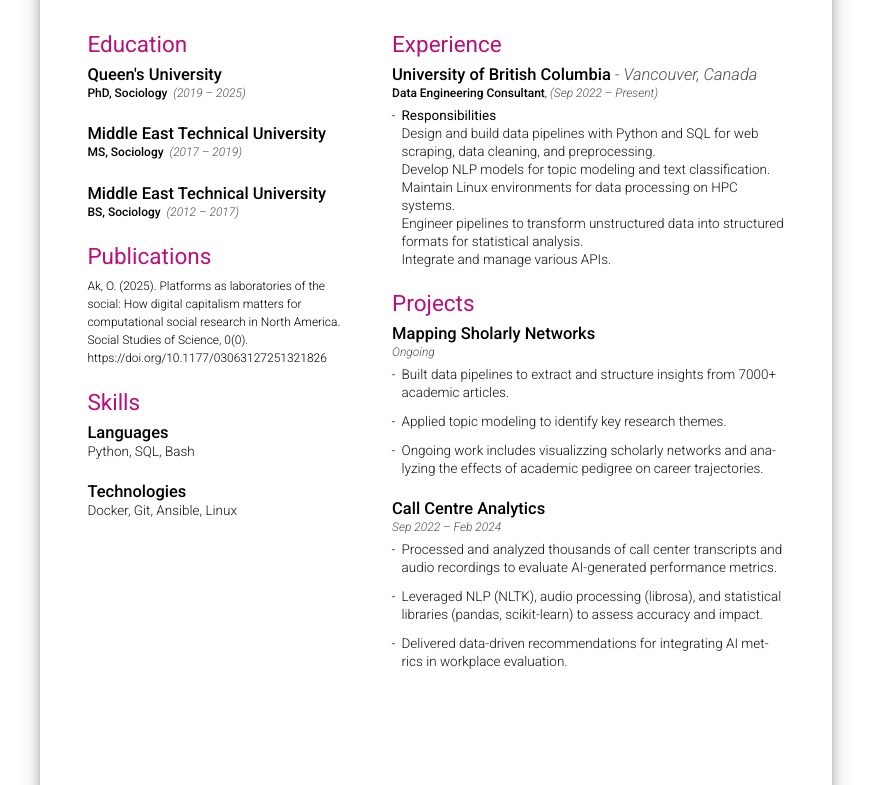
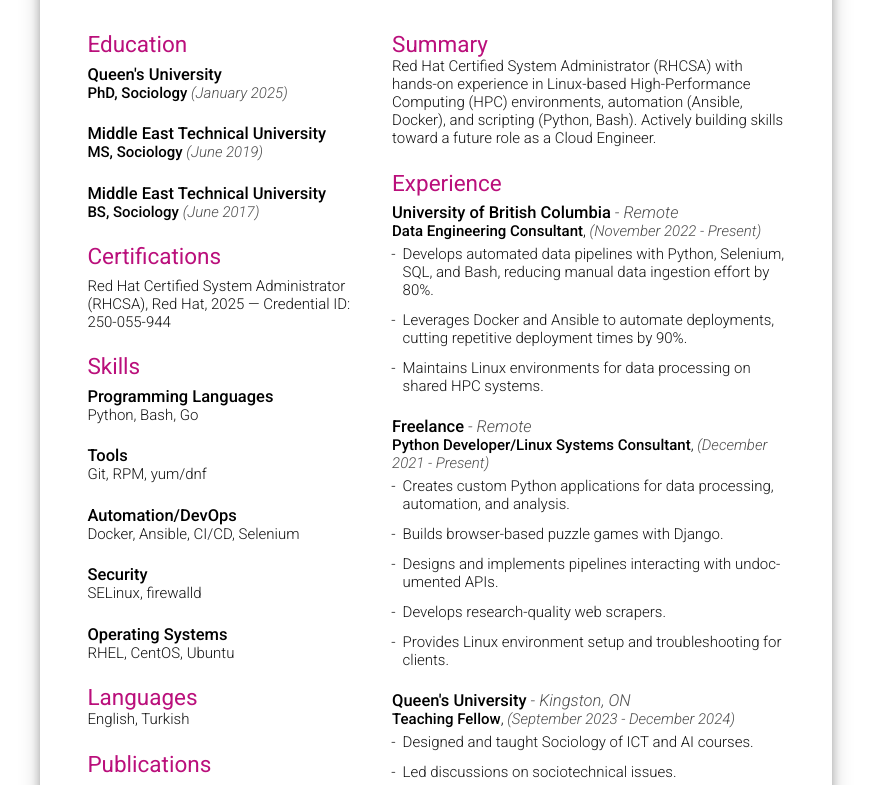
Before and after one commit to onurhanak/OnlineCV, a plain HTML site: page index.html in a window 1280 px wide. Shown: the part 145-930 px from the top of the page, without its empty margins (204-1075 px from the left). Drawn offline with Linux system fonts and the light colour scheme.

Commit message:
new html

```diff
--- a/index.html
+++ b/index.html
@@ -10,197 +10,156 @@
     <div id="a4">
       <div id="header">
         <div id="title"><span>Onurhan</span> Ak</div>
+
                 <div id="info">
                     <div>
                         <a href="https://www.linkedin.com/in/onurhanak">
-                            <i class="fab fa-linkedin"></i> linkedin
+                            <i class="fab fa-linkedin"></i>
                         </a>
                     </div>
                     <div>
                         <a href="https://github.com/onurhanak/">
-                            <i class="fab fa-github"></i> github
+                            <i class="fab fa-github"></i>
                         </a>
                     </div>
                 </div>
+
       </div>
+
       <div id="col-layout">
         <div id="first-col">
           <div>
-                        <div class="section-head first">Experience</div>
+            <div class="section-head first">Summary</div>
+            <div class="cv-entry-desc">
+              Red Hat Certified System Administrator (RHCSA) with hands-on experience in Linux-based High-Performance Computing (HPC) environments, automation (Ansible, Docker), and scripting (Python, Bash). Actively building skills toward a future role as a Cloud Engineer.
+            </div>
+
+            <div class="section-head">Experience</div>
+
             <div class="cv-entry">
               <div class="cv-entry-heading">
-                                <strong>University of British Columbia</strong
-                                ><em> - Vancouver, Canada</em>
+                <strong>University of British Columbia</strong><em> - Remote</em>
               </div>
               <div class="cv-entry-byline">
-                                <strong>Data Engineering Consultant</strong>,
-                                <em>(Sep 2022 – Present)</em>
+                <strong>Data Engineering Consultant</strong>, <em>(November 2022 - Present)</em>
               </div>
               <div class="cv-entry-desc">
               <ul>
-                                    <li>
-                                        <strong class="subheading"
-                                            >Responsibilities</strong
-                                        >
-                                        <p>
-                                            Design and build data pipelines with
-                                            Python and SQL for web scraping,
-                                            data cleaning, and preprocessing.
-                                        </p>
-                                        <p>
-                                            Develop NLP models for topic
-                                            modeling and text classification.
-                                        </p>
-                                        <p>
-                                            Maintain Linux environments for data
-                                            processing on HPC systems.
-                                        </p>
-                                        <p>
-                                            Engineer pipelines to transform
-                                            unstructured data into structured
-                                            formats for statistical analysis.
-                                        </p>
-                                        <p>
-                                            Integrate and manage various APIs.
-                                        </p>
-                                    </li>
+                <li>Develops automated data pipelines with Python, Selenium, SQL, and Bash, reducing manual data ingestion effort by 80%.</li>
+                <li>Leverages Docker and Ansible to automate deployments, cutting repetitive deployment times by 90%.</li>
+                <li>Maintains Linux environments for data processing on shared HPC systems.</li>
               </ul>
-                            </div>
-                        </div>
-                        <div class="section-head">Projects</div>
-                        <div class="cv-entry">
-                            <a class="wrapper" href="#">
-                                <div class="cv-entry-heading">
-                                    <strong>Mapping Sholarly Networks</strong>
-                                </div>
-                                <div class="cv-entry-byline">
-                                    <em>Ongoing</em>
-                                </div>
-                                <div class="cv-entry-desc">
-                                    <ul>
-                                        <li>
-                                            Built data pipelines to extract and
-                                            structure insights from 7000+
-                                            academic articles.
-                                        </li>
-                                        <li>
-                                            Applied topic modeling to identify
-                                            key research themes.
-                                        </li>
-                                        <li>
-                                            Ongoing work includes visualizzing
-                                            scholarly networks and analyzing the
-                                            effects of academic pedigree on
-                                            career trajectories.
-                                        </li>
-                                    </ul>
-                                </div>
-                            </a>
-                        </div>
-                        <div class="cv-entry">
-                            <a class="wrapper" href="#">
-                                <div class="cv-entry-heading">
-                                    <strong>Call Centre Analytics</strong>
-                                </div>
-                                <div class="cv-entry-byline">
-                                    <em>Sep 2022 – Feb 2024</em>
-                                </div>
-
-                                <div class="cv-entry-desc">
-                                    <ul>
-                                        <li>
-                                            Processed and analyzed thousands of
-                                            call center transcripts and audio
-                                            recordings to evaluate AI-generated
-                                            performance metrics.
-                                        </li>
-                                        <li>
-                                            Leveraged NLP (NLTK), audio
-                                            processing (librosa), and
-                                            statistical libraries (pandas,
-                                            scikit-learn) to assess accuracy and
-                                            impact.
-                                        </li>
-                                        <li>
-                                            Delivered data-driven
-                                            recommendations for integrating AI
-                                            metrics in workplace evaluation.
-                                        </li>
-                                    </ul>
-                                </div>
-                            </a>
-                        </div>
-                    </div>
-                </div>
-                <div id="second-col">
-                    <div>
-                        <div class="section-head first">Education</div>
-                        <div class="cv-entry">
-                            <div class="cv-entry-heading">
-                                <strong>Queen's University</strong>
-                            </div>
-
-                            <div class="cv-entry-byline">
-                                <strong>PhD, Sociology</strong>
-                                <em> &nbsp;(2019 – 2025)</em>
-                            </div>
-                        </div>
-                        <div class="cv-entry">
-                            <div class="cv-entry-heading">
-                                <strong
-                                    >Middle East Technical University</strong
-                                >
-                            </div>
-
-                            <div class="cv-entry-byline">
-                                <strong>MS, Sociology</strong>
-                                <em> &nbsp;(2017 – 2019)</em>
-                            </div>
               </div>
             </div>
 
             <div class="cv-entry">
               <div class="cv-entry-heading">
-                            <strong>Middle East Technical University</strong>
+                <strong>Freelance</strong><em> - Remote</em>
               </div>
-
               <div class="cv-entry-byline">
-                            <strong>BS, Sociology</strong>
-                            <em> &nbsp;(2012 – 2017)</em>
+                <strong>Python Developer/Linux Systems Consultant</strong>, <em>(December 2021 - Present)</em>
+              </div>
+              <div class="cv-entry-desc">
+              <ul>
+                <li>Creates custom Python applications for data processing, automation, and analysis.</li>
+                <li>Builds browser-based puzzle games with Django.</li>
+                <li>Designs and implements pipelines interacting with undocumented APIs.</li>
+                <li>Develops research-quality web scrapers.</li>
+                <li>Provides Linux environment setup and troubleshooting for clients.</li>
+              </ul>
               </div>
             </div>
 
+            <div class="cv-entry">
+              <div class="cv-entry-heading">
+                <strong>Queen's University</strong><em> - Kingston, ON</em>
+              </div>
+              <div class="cv-entry-byline">
+                <strong>Teaching Fellow</strong>, <em>(September 2023 - December 2024)</em>
+              </div>
+              <div class="cv-entry-desc">
+              <ul>
+                <li>Designed and taught Sociology of ICT and AI courses.</li>
+                <li>Led discussions on sociotechnical issues.</li>
+              </ul>
+              </div>
+            </div>
+
+            <div class="cv-entry">
+              <div class="cv-entry-heading">
+                <strong>Queen's University</strong><em> - Kingston, ON</em>
+              </div>
+              <div class="cv-entry-byline">
+                <strong>Teaching Assistant</strong>, <em>(September 2019 - January 2025)</em>
+              </div>
+              <div class="cv-entry-desc">
+              <ul>
+                <li>Assisted in Sociology of Technology courses.</li>
+                <li>Conducted tutorials and mentored students.</li>
+              </ul>
+              </div>
+            </div>
+          </div>
+        </div>
+
+        <div id="second-col">
           <div>
+            <div class="section-head first">Education</div>
+            <div class="cv-entry">
+              <div class="cv-entry-heading"><strong>Queen's University</strong></div>
+              <div class="cv-entry-byline"><strong>PhD, Sociology</strong> <em>(January 2025)</em></div>
+            </div>
+            <div class="cv-entry">
+              <div class="cv-entry-heading"><strong>Middle East Technical University</strong></div>
+              <div class="cv-entry-byline"><strong>MS, Sociology</strong> <em>(June 2019)</em></div>
+            </div>
+            <div class="cv-entry">
+              <div class="cv-entry-heading"><strong>Middle East Technical University</strong></div>
+              <div class="cv-entry-byline"><strong>BS, Sociology</strong> <em>(June 2017)</em></div>
+            </div>
+
+            <div class="section-head">Certifications</div>
+            <div class="cv-entry">
+              <div class="cv-entry-desc">
+                Red Hat Certified System Administrator (RHCSA), Red Hat, 2025 — Credential ID: 250-055-944
+              </div>
+            </div>
+
+            <div class="section-head">Skills</div>
+            <div class="cv-entry">
+              <div class="cv-entry-heading"><strong>Programming Languages</strong></div>
+              <div class="cv-entry-desc">Python, Bash, Go</div>
+            </div>
+            <div class="cv-entry">
+              <div class="cv-entry-heading"><strong>Tools</strong></div>
+              <div class="cv-entry-desc">Git, RPM, yum/dnf</div>
+            </div>
+            <div class="cv-entry">
+              <div class="cv-entry-heading"><strong>Automation/DevOps</strong></div>
+              <div class="cv-entry-desc">Docker, Ansible, CI/CD, Selenium</div>
+            </div>
+            <div class="cv-entry">
+              <div class="cv-entry-heading"><strong>Security</strong></div>
+              <div class="cv-entry-desc">SELinux, firewalld</div>
+            </div>
+            <div class="cv-entry">
+              <div class="cv-entry-heading"><strong>Operating Systems</strong></div>
+              <div class="cv-entry-desc">RHEL, CentOS, Ubuntu</div>
+            </div>
+
+            <div class="section-head">Languages</div>
+            <div class="cv-entry-desc">English, Turkish</div>
+
             <div class="section-head">Publications</div>
             <div class="cv-entry">
-                            <a
-                                href="https://journals.sagepub.com/doi/abs/10.1177/03063127251321826"
-                            >
-                                <div class="cv-entry-byline">
-                                    Ak, O. (2025). Platforms as laboratories of
-                                    the social: How digital capitalism matters
-                                    for computational social research in North
-                                    America. Social Studies of Science, 0(0).
-                                    https://doi.org/10.1177/03063127251321826
-                                </div>
+              <a href="https://doi.org/10.1177/03063127251321826">
+                Ak, O. (2025). Platforms as laboratories of the social. Social Studies of Science.
               </a>
             </div>
-                    </div>
-                    <div class="less-space">
-                        <div class="section-head">Skills</div>
             <div class="cv-entry">
-                            <div class="cv-entry-heading">
-                                <strong>Languages</strong>
-                            </div>
-                            <div class="cv-entry-desc">Python, SQL, Bash</div>
-                        </div>
-                        <div class="cv-entry">
-                            <div class="cv-entry-heading">
-                                <strong>Technologies</strong>
-                            </div>
-                            <div class="cv-entry-desc">
-                                Docker, Git, Ansible, Linux
-                            </div>
+              <a href="https://doi.org/10.3390/molecules27196453">
+                Łazarczyk, M., Duda, K., Mickael, M. E., Ak, O., et al. (2022). Adera2.0: A Drug Repurposing Workflow. Molecules.
+              </a>
             </div>
           </div>
         </div>
```
Also changed, not shown: style.css. Lines whose indentation alone changed are shown as unchanged.
